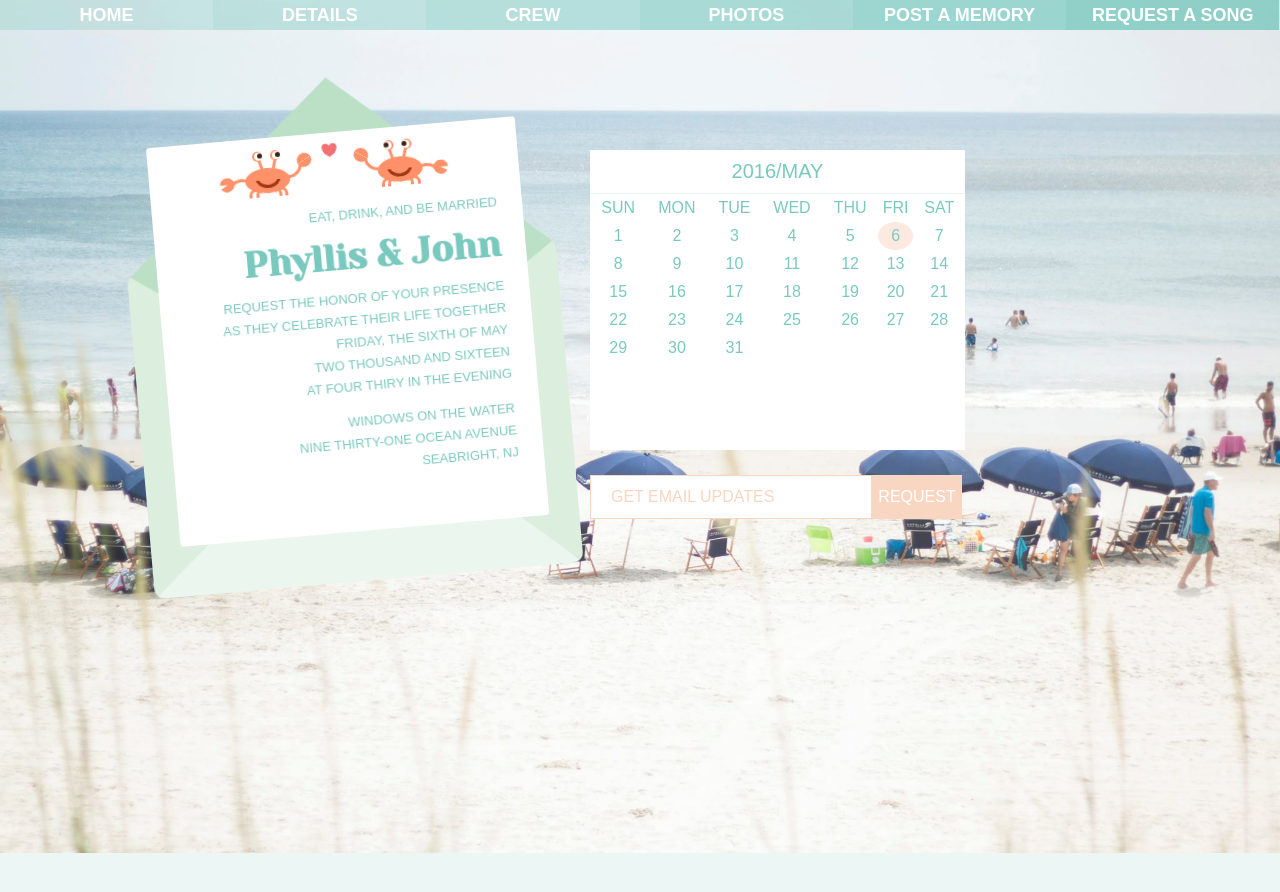
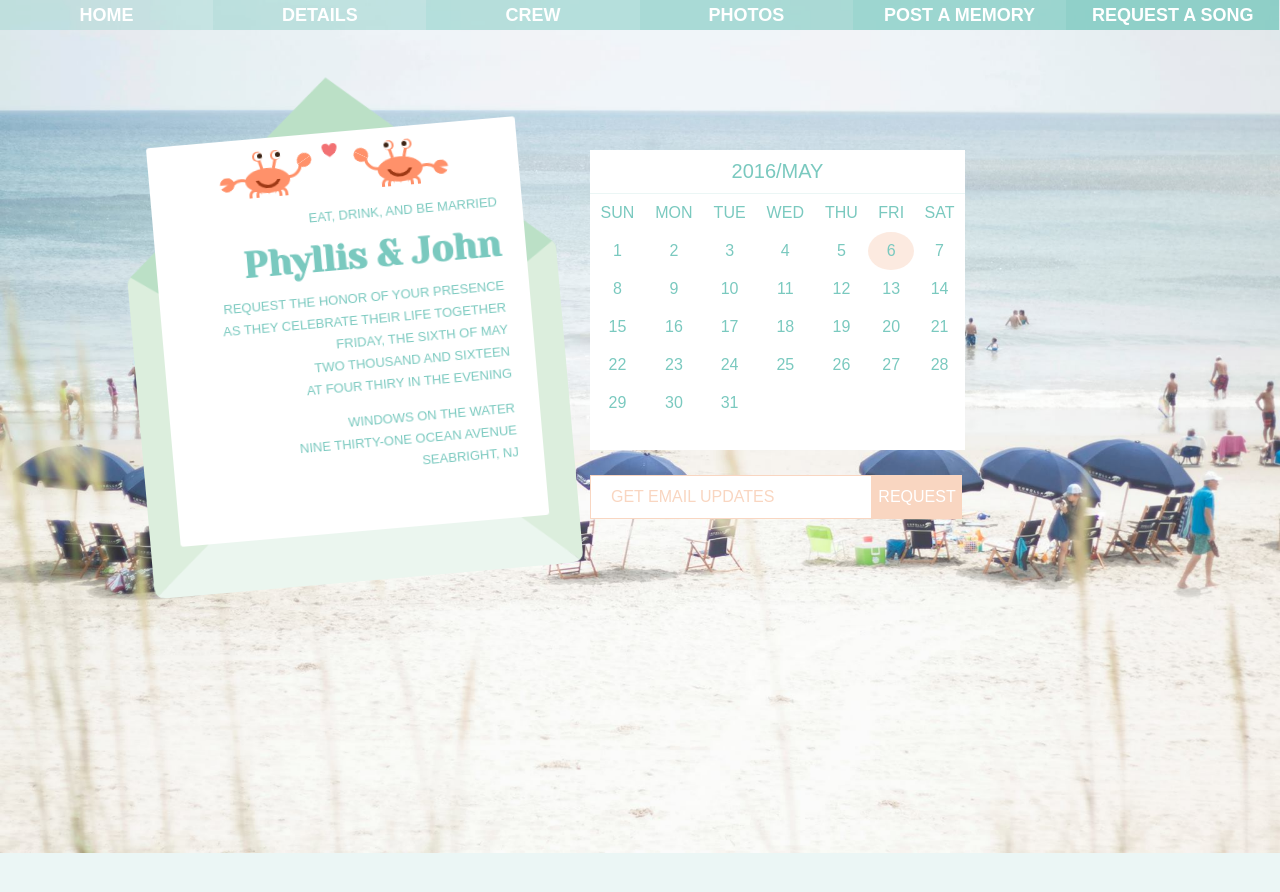
Before and after one commit to phyllisandjohn/phyllisandjohn.github.io, a Jekyll site: the page details/index.html, which Jekyll copies as it is, in a window 1280 px wide. Shown: the top 892 px of the page. Built offline with Jekyll 4.4.1, drawn with Linux system fonts in a browser that asks for light colours.

Commit message:
Update index.html

```diff
--- a/details/index.html
+++ b/details/index.html
@@ -57,8 +57,8 @@ table {
 }
 
 td {
-	margin: 5px;
-	padding: 5px;
+	margin-top: 5px;
+	padding: 10px;
 }
 
 .subscribe {
```
